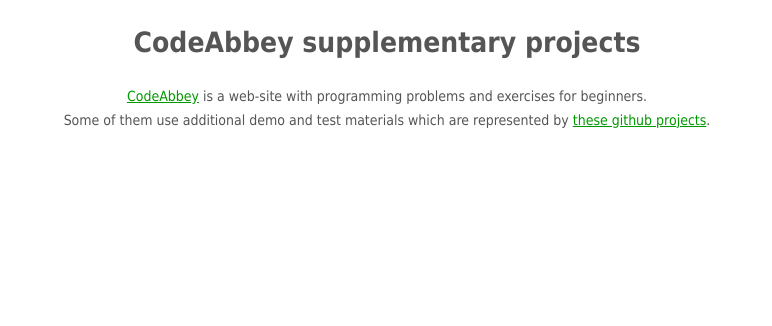
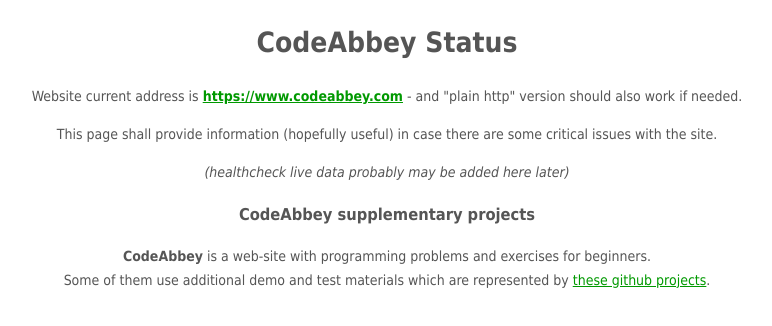
Before and after one commit to CodeAbbey/codeabbey.github.io, a plain HTML site: page index.html in a window 1280 px wide. Shown: the whole page, without its empty margins (253-1025 px from the left). Drawn offline with Linux system fonts and the light colour scheme.

Commit message:
Link to current project website

```diff
--- a/index.html
+++ b/index.html
@@ -2,7 +2,7 @@
 
 <html>
 <head>
-    <title>CodeAbbey supplementary projects</title>
+    <title>CodeAbbey status</title>
     <style>
         body {font-family: Tahoma, Arial, sans-serif; font-size:14px; color: #555;line-height:1.7}
         a {color: #090;}
@@ -10,9 +10,14 @@
 </head>
 <body>
     <div style="text-align:center">
-    <h1>CodeAbbey supplementary projects</h1>
+    <h1>CodeAbbey Status</h1>
+        <p>Website current address is <b><a href="https://www.codeabbey.com">https://www.codeabbey.com</a></b> - and "plain http" version
+            should also work if needed.</p>
+        <p>This page shall provide information (hopefully useful) in case there are some critical issues with the site.</p>
+        <p><i>(healthcheck live data probably may be added here later)</i></p>
+    <h3>CodeAbbey supplementary projects</h3>
     <p>
-        <a href="http://www.codeabbey.com">CodeAbbey</a> is a web-site with programming
+        <strong>CodeAbbey</strong> is a web-site with programming
         problems and exercises for beginners.<br/>Some of them use additional demo and test
         materials which are represented by
         <a href="https://github.com/CodeAbbey">these github projects</a>.
```
